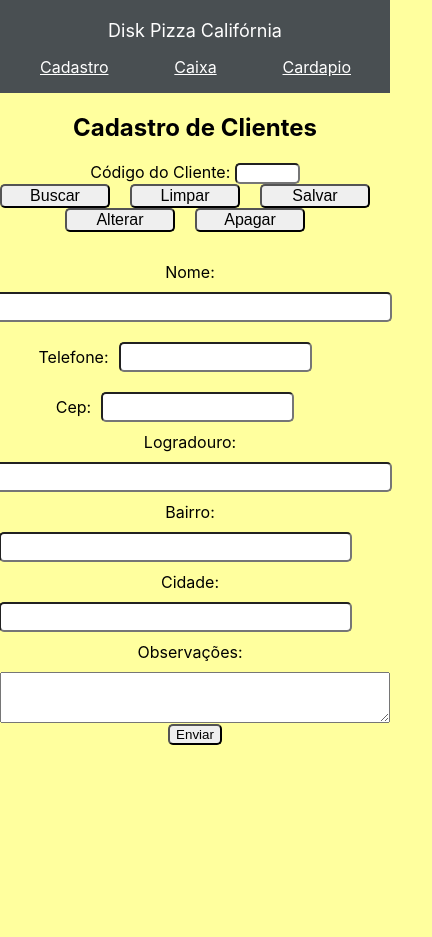
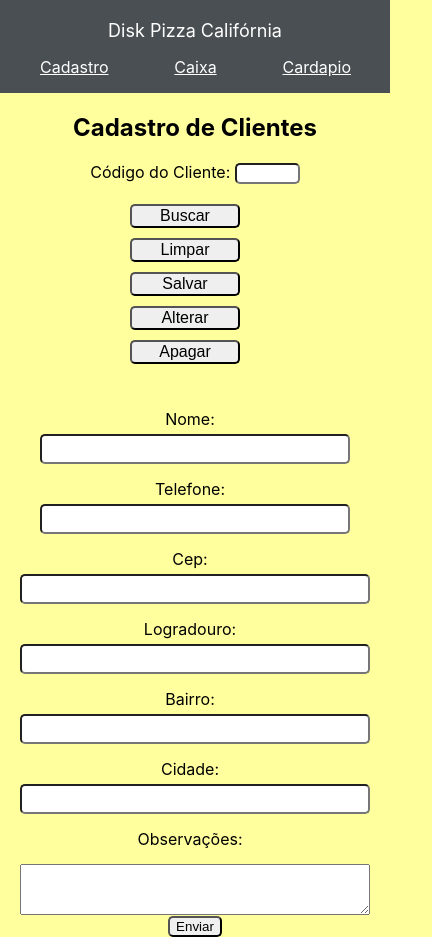
Before and after one commit to WagnerTerry/disk-pizza, a React (Create React App) app: page /cadastrocliente in a window 390 px wide. Shown: the whole page, 432 px wide, since content can reach past the window. Before the commit the page ends 844 px from the top, so only its background shows below. Built offline with nearby package versions, Linux system fonts and the light colour scheme.

Commit message:
adicionando responsividade na tela de cadastro

```diff
--- a/src/views/CadastroCliente.jsx
+++ b/src/views/CadastroCliente.jsx
@@ -59,11 +59,11 @@ class CadastroCliente extends React.Component {
         <h2>Cadastro de Clientes</h2>
 
         <header>
-          <div>
+          <div className={"cod-cliente"}>
             <label htmlFor="cod-cliente">Código do Cliente: </label>
             <input type="text" id="cod-cliente" name="cod-cliente" size="5" />
           </div>
-          <div>
+          <div className={"button-options"}>
             {" "}
             <button>Buscar</button>
             <button>Limpar</button>
--- a/src/views/CadastroCliente.scss
+++ b/src/views/CadastroCliente.scss
@@ -28,8 +28,6 @@
 
   main {
     margin-top: 30px;
-    // display: flex;
-    // flex-direction: column;
 
     div {
       display: flex;
@@ -54,3 +52,54 @@
     }
   }
 }
+
+@media (max-width: 400px) {
+  #cadastro-cliente {
+    header {
+      flex-direction: column;
+
+      .cod-cliente {
+        margin-bottom: 10px;
+      }
+
+      .button-options {
+        display: flex;
+        justify-content: center;
+        align-items: center;
+        flex-direction: column;
+
+        button {
+          margin-top: 10px;
+        }
+      }
+    }
+
+    main {
+      margin-top: 30px;
+
+      div {
+        display: flex;
+        flex-direction: column;
+        padding: 0 20px;
+        flex-wrap: nowrap;
+        align-items: initial;
+      }
+
+      input {
+        height: 30px;
+        padding-left: 0;
+        margin: 0;
+        margin-right: 0;
+      }
+
+      label {
+        margin-top: 15px;
+        margin-bottom: 5px;
+      }
+
+      textarea {
+        margin-top: 10px;
+      }
+    }
+  }
+}
```
